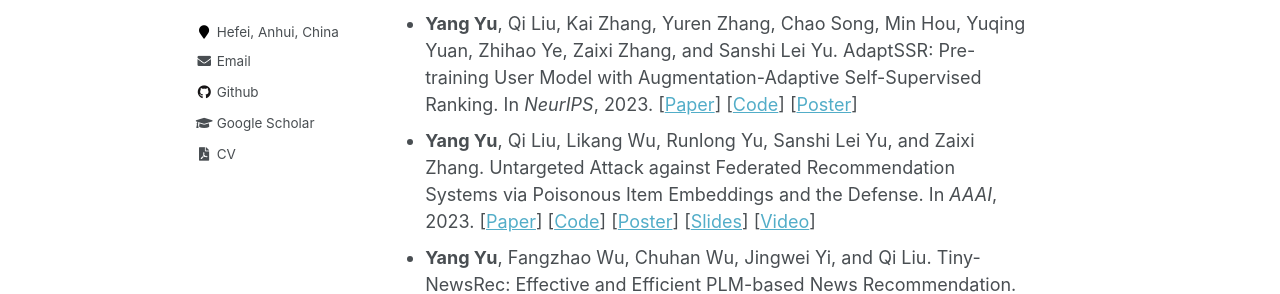
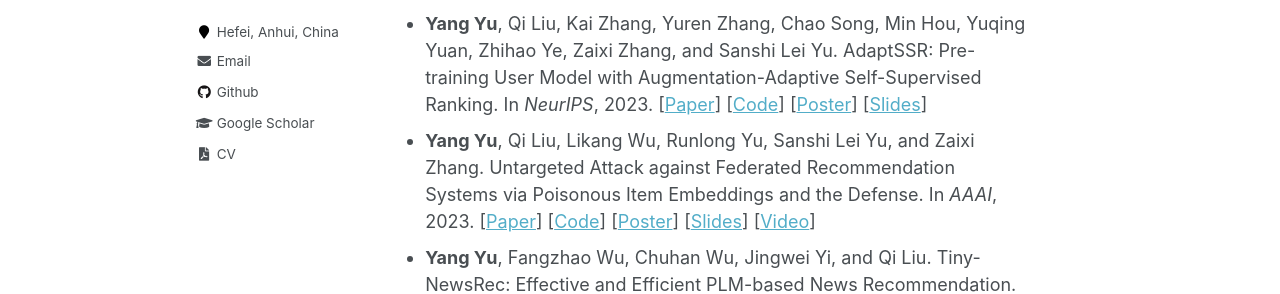
Before and after one commit to yflyl613/yflyl613.github.io, a Jekyll site: the page built from _pages/about.md, in a window 1280 px wide and 900 px high. Shown: the part 334-628 px from the top of the window. Built offline with Jekyll 4.4.1, drawn with Linux system fonts in a browser that asks for light colours.

Commit message:
Upload slides

```diff
--- a/_pages/about.md
+++ b/_pages/about.md
@@ -12,7 +12,7 @@ redirect_from:
 
 <h1 class='header'>Publications</h1>
 <ul class='my_ul'>
-<li><strong>Yang Yu</strong>, Qi Liu, Kai Zhang, Yuren Zhang, Chao Song, Min Hou, Yuqing Yuan, Zhihao Ye, Zaixi Zhang, and Sanshi Lei Yu. AdaptSSR: Pre-training User Model with Augmentation-Adaptive Self-Supervised Ranking. In <em>NeurIPS</em>, 2023. [<a target="_blank" href="https://arxiv.org/abs/2310.09706">Paper</a>] [<a target="_blank" href="https://github.com/yflyl613/AdaptSSR">Code</a>] [<a target="_blank" href="/assets/files/NIPS2023-Poster.pdf">Poster</a>]</li>
+<li><strong>Yang Yu</strong>, Qi Liu, Kai Zhang, Yuren Zhang, Chao Song, Min Hou, Yuqing Yuan, Zhihao Ye, Zaixi Zhang, and Sanshi Lei Yu. AdaptSSR: Pre-training User Model with Augmentation-Adaptive Self-Supervised Ranking. In <em>NeurIPS</em>, 2023. [<a target="_blank" href="https://arxiv.org/abs/2310.09706">Paper</a>] [<a target="_blank" href="https://github.com/yflyl613/AdaptSSR">Code</a>] [<a target="_blank" href="/assets/files/NIPS2023-Poster.pdf">Poster</a>] [<a target="_blank" href="/assets/files/NIPS2023-Slides.pdf">Slides</a>]</li>
 <li><strong>Yang Yu</strong>, Qi Liu, Likang Wu, Runlong Yu, Sanshi Lei Yu, and Zaixi Zhang. Untargeted Attack against Federated Recommendation Systems via Poisonous Item Embeddings and the Defense. In <em>AAAI</em>, 2023. [<a target="_blank" href='https://arxiv.org/abs/2212.05399'>Paper</a>] [<a target="_blank" href='https://github.com/yflyl613/FedRec/'>Code</a>] [<a target="_blank" href='/assets/files/AAAI2023-Poster.pdf'>Poster</a>] [<a target="_blank" href='/assets/files/AAAI2023-Slides.pdf'>Slides</a>] [<a target="_blank" href='http://home.ustc.edu.cn/~yflyl613/files/AAAI2023-Video.mp4'>Video</a>]</li>
 <li><strong>Yang Yu</strong>, Fangzhao Wu, Chuhan Wu, Jingwei Yi, and Qi Liu. Tiny-NewsRec: Effective and Efficient PLM-based News Recommendation. In <em>EMNLP</em>, 2022. [<a target="_blank" href='https://aclanthology.org/2022.emnlp-main.368/'>Paper</a>] [<a target="_blank" href='https://github.com/yflyl613/Tiny-NewsRec/'>Code</a>] [<a target="_blank" href='/assets/files/EMNLP2022-Poster.pdf'>Poster</a>]</li>
 <li>Sanshi Lei Yu, Qi Liu, Fei Wang, <strong>Yang Yu</strong>, and Enhong Chen. Federated News Recommendation with Fine-grained Interpolation and Dynamic Clustering. In <em>CIKM</em>, 2023. [<a target='_blank' href='https://dl.acm.org/doi/10.1145/3583780.3614881'>Paper</a>] [<a target='_blank' href='https://github.com/yusanshi/FINDING'>Code</a>]</li>
```
Also changed, not shown: 1 other file.
